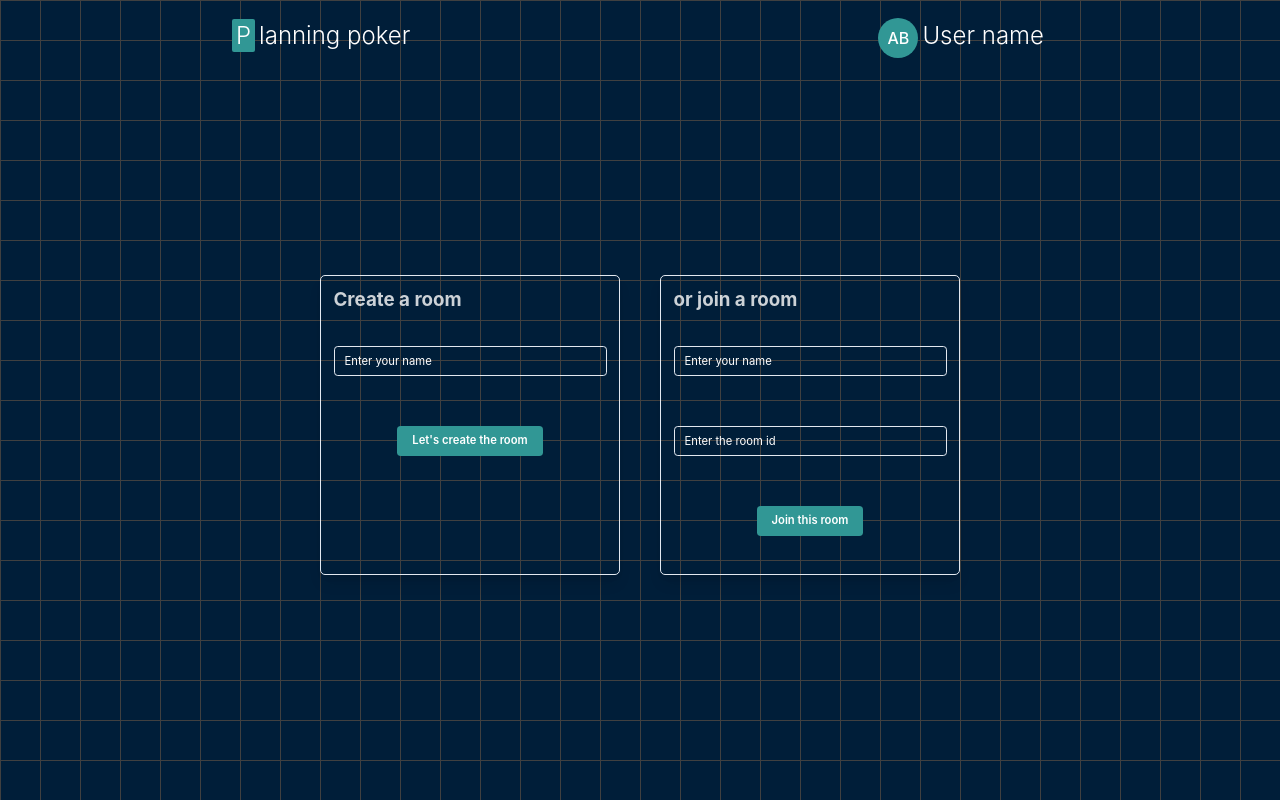
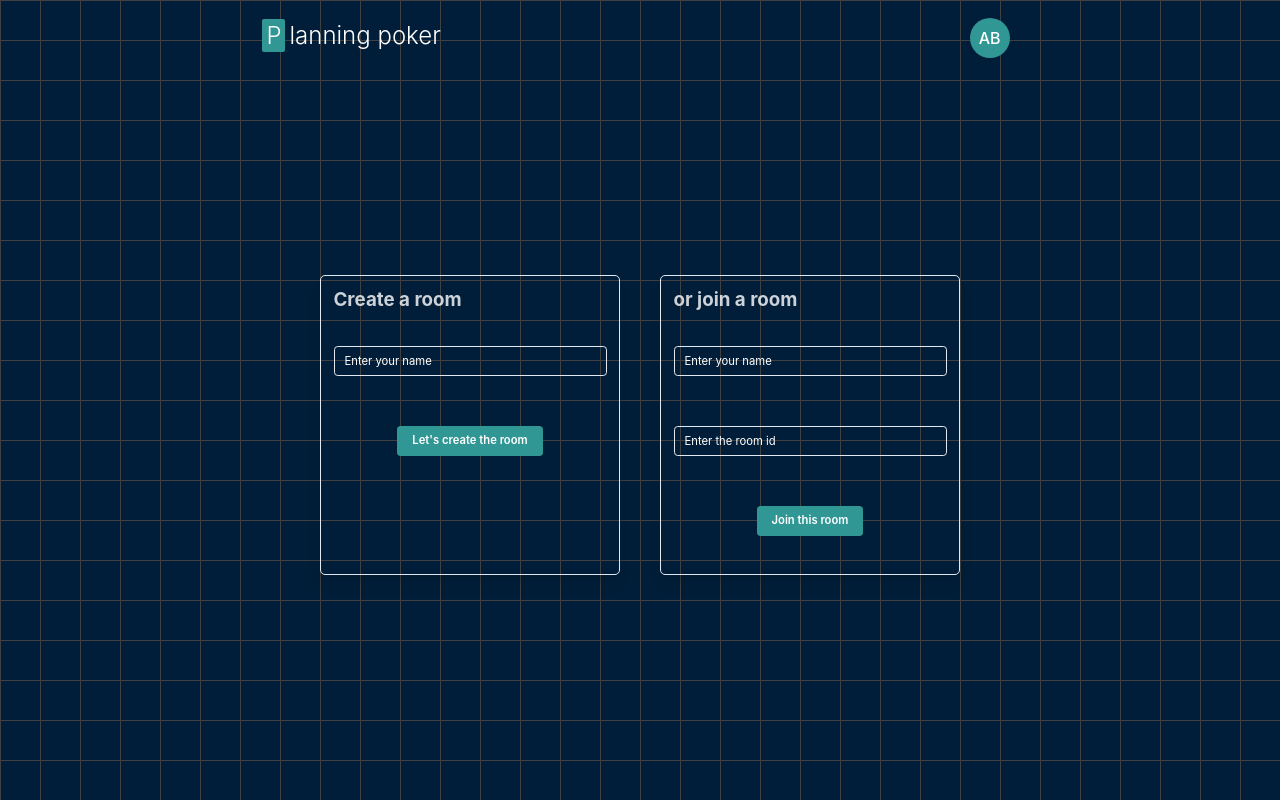
Before and after one commit to adibrisan/easy-scrum-poker, a React (Vite) app in the folder client/: page / in a window 1280 px wide. Built offline with nearby package versions, Linux system fonts and the light colour scheme; no server answers.

Commit message:
Created context for userData

```diff
--- a/client/src/components/HeaderBar/HeaderBar.tsx
+++ b/client/src/components/HeaderBar/HeaderBar.tsx
@@ -1,6 +1,9 @@
 import { Avatar, Flex, Text, Box } from "@chakra-ui/react";
+import { useContext } from "react";
+import { UserDataContext } from "../../context/UserDataContext";
 
 const HeaderBar = () => {
+  const { userData } = useContext(UserDataContext);
   return (
     <Flex justifyContent="space-between" top={0}>
       <Box display="inline-block" position="relative" p={7}>
@@ -40,7 +43,7 @@ const HeaderBar = () => {
           }}
           color="white"
         >
-          User name
+          {userData.name}
         </Text>
       </Box>
     </Flex>
--- a/client/src/components/RoomCard/RoomCard.tsx
+++ b/client/src/components/RoomCard/RoomCard.tsx
@@ -1,5 +1,6 @@
-import { useState, ChangeEvent, useEffect } from "react";
+import { useState, ChangeEvent, useEffect, useContext } from "react";
 import { useNavigate } from "react-router-dom";
+import { UserDataContext } from "../../context/UserDataContext";
 import {
   Box,
   Heading,
@@ -8,6 +9,7 @@ import {
   VStack,
   useBreakpointValue,
 } from "@chakra-ui/react";
+import { UserData } from "../../context/UserDataContext";
 import getSocketConnection from "../../socketService";
 
 interface IRoomCard {
@@ -23,6 +25,7 @@ const RoomCard = ({
   inputText,
   mode = "create",
 }: IRoomCard) => {
+  const { setUserData } = useContext(UserDataContext);
   const navigate = useNavigate();
   const marginValue = useBreakpointValue({ base: "20px", md: "0", lg: "20px" });
   const [userName, setUserName] = useState("");
@@ -56,6 +59,7 @@ const RoomCard = ({
       setShowError(true);
     } else {
       console.log("Creating room with user name:", userName);
+      setUserData((prev) => ({ ...prev, name: userName }));
       socket.emit("createRoom", userName);
       socket.on("roomCreated", (roomIdFromServer: string) => {
         setRoomId(roomIdFromServer);
--- /dev/null
+++ b/client/src/context/UserDataContext.tsx
@@ -0,0 +1,36 @@
+import React, { createContext, ReactNode, useState } from "react";
+
+export interface UserData {
+  name: string;
+  roomId: string;
+  storyPoints: number;
+}
+
+interface IUserDataContext {
+  userData: UserData;
+  setUserData: (value: UserData) => void;
+}
+
+const initialValues = {
+  userData: {
+    name: "",
+    roomId: "",
+    storyPoints: -1,
+  },
+  setUserData: () => {},
+};
+interface ProviderProps {
+  children: ReactNode;
+}
+
+export const UserDataContext = createContext<IUserDataContext>(initialValues);
+
+export const UserDataProvider: React.FC<ProviderProps> = ({ children }) => {
+  const [userData, setUserData] = useState(initialValues.userData);
+  console.log("context", userData);
+  return (
+    <UserDataContext.Provider value={{ userData, setUserData }}>
+      {children}
+    </UserDataContext.Provider>
+  );
+};
--- a/client/src/main.tsx
+++ b/client/src/main.tsx
@@ -6,6 +6,7 @@ import "./index.css";
 import { ChakraProvider } from "@chakra-ui/react";
 import { createBrowserRouter, RouterProvider } from "react-router-dom";
 import HeaderBar from "./components/HeaderBar/HeaderBar";
+import { UserDataProvider } from "./context/UserDataContext";
 
 const router = createBrowserRouter([
   {
@@ -21,8 +22,10 @@ const router = createBrowserRouter([
 ReactDOM.createRoot(document.getElementById("root")!).render(
   <React.StrictMode>
     <ChakraProvider>
-      <HeaderBar />
-      <RouterProvider router={router} />
+      <UserDataProvider>
+        <HeaderBar />
+        <RouterProvider router={router} />
+      </UserDataProvider>
     </ChakraProvider>
   </React.StrictMode>
 );
```
Also changed, not shown: client/tsconfig.json (+7 -1 lines).
